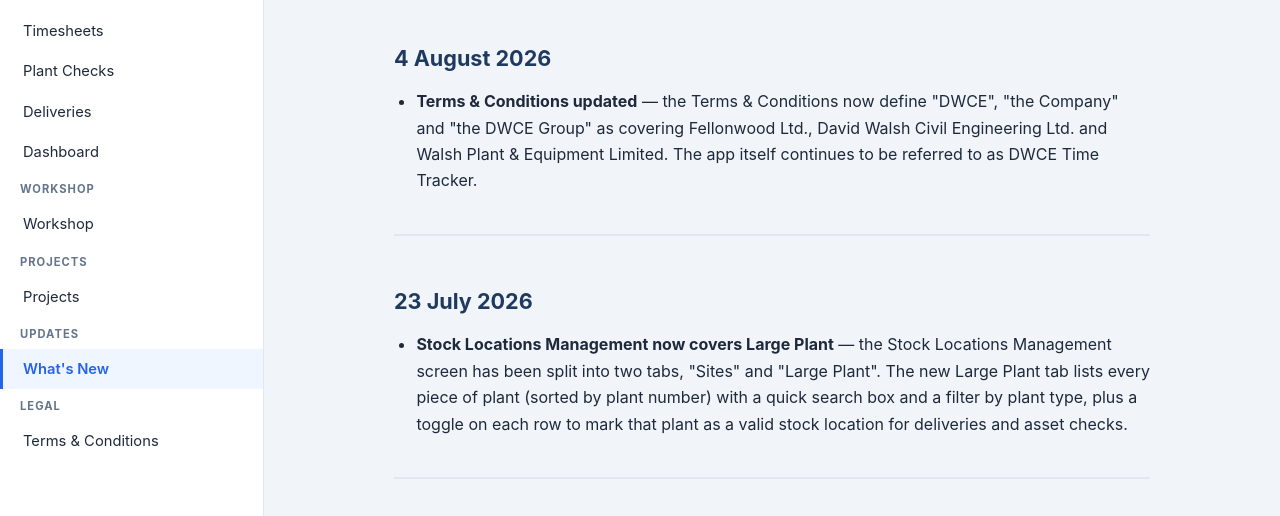
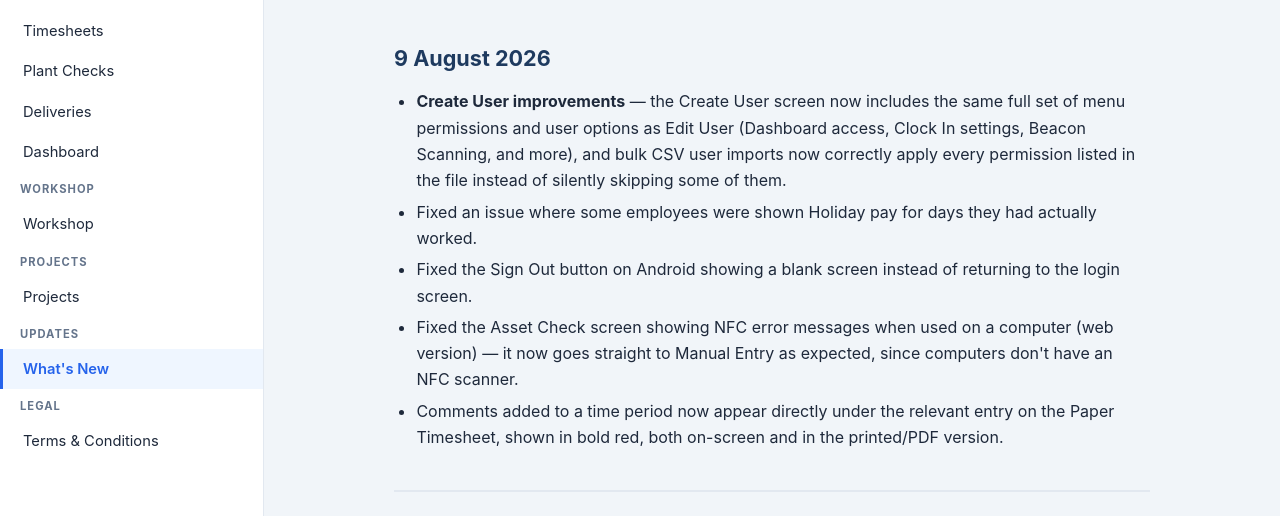
Before and after one commit to robert-ovington/dwce-help, a plain HTML site: page whats-new.html in a window 1280 px wide. Shown: the part 260-776 px from the top of the page. Drawn offline with Linux system fonts and the light colour scheme.

Commit message:
Add What's New entry for 9 August 2026 update

```diff
--- a/whats-new.html
+++ b/whats-new.html
@@ -51,6 +51,26 @@
       A running summary of recent updates and improvements to the DWCE Time Tracker app,
       newest first.
     </p>
+
+    <!-- ── 9 AUGUST 2026 ──────────────────────────────────────────── -->
+    <h2>9 August 2026</h2>
+    <ul>
+      <li><strong>Create User improvements</strong> — the Create User screen now includes the
+        same full set of menu permissions and user options as Edit User (Dashboard access, Clock
+        In settings, Beacon Scanning, and more), and bulk CSV user imports now correctly apply
+        every permission listed in the file instead of silently skipping some of them.</li>
+      <li>Fixed an issue where some employees were shown Holiday pay for days they had actually
+        worked.</li>
+      <li>Fixed the Sign Out button on Android showing a blank screen instead of returning to the
+        login screen.</li>
+      <li>Fixed the Asset Check screen showing NFC error messages when used on a computer (web
+        version) — it now goes straight to Manual Entry as expected, since computers don't have
+        an NFC scanner.</li>
+      <li>Comments added to a time period now appear directly under the relevant entry on the
+        Paper Timesheet, shown in bold red, both on-screen and in the printed/PDF version.</li>
+    </ul>
+
+    <hr class="section-divider">
 
     <!-- ── 4 AUGUST 2026 ──────────────────────────────────────────── -->
     <h2>4 August 2026</h2>
```
